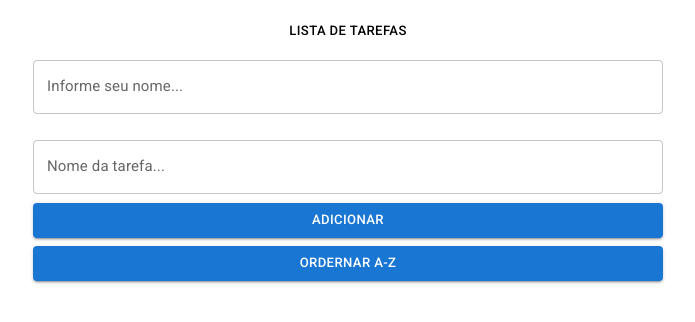
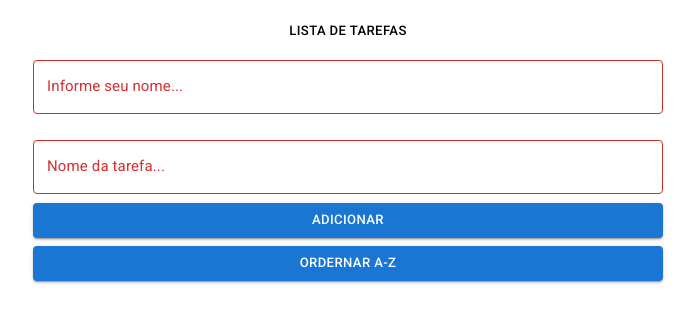
Before and after one commit to EuMarcel0/todo-list, a React (Vite) app: page / in a window 1280 px wide. Shown: the top 322 px of the page, without its empty margins (292-987 px from the left). Built offline with nearby package versions, Linux system fonts and the light colour scheme.

Commit message:
Insert validation in form

```diff
--- a/index.html
+++ b/index.html
@@ -1,5 +1,5 @@
 <!DOCTYPE html>
-<html lang="en">
+<html lang="Pt_Br">
   <head>
     <meta charset="UTF-8" />
     <link rel="icon" type="image/svg+xml" href="/src/favicon.svg" />
--- a/src/components/Form/Form.tsx
+++ b/src/components/Form/Form.tsx
@@ -3,7 +3,7 @@
 import { Box, TextField } from '@mui/material';
 import { PropsForm } from '../../types';
 
-export const FormInputs = ({value, label, changeFunction } : PropsForm) => {
+export const FormInputs = ({value, label, validation, changeFunction } : PropsForm) => {
 
     return (
         <Box sx={{
@@ -15,6 +15,7 @@ export const FormInputs = ({value, label, changeFunction } : PropsForm) => {
         }}
         >
             <TextField
+                error={validation? validation : !validation}
                 id="outlined-name"
                 value={value}
                 label={label}
--- a/src/components/List/list.tsx
+++ b/src/components/List/list.tsx
@@ -6,7 +6,7 @@
 import { useState, useEffect } from 'react';
 import { useTodoList, actions } from './reducerList';
 import { MdRemoveCircle } from 'react-icons/md';
-import { BodyContainer, Container,InputsArea,ListArea } from './style';
+import { BodyContainer, Container, InputsArea, ListArea } from './style';
 import { Button, Typography } from '@mui/material';
 import { FormInputs } from '../Form/Form';
 import { Box } from '@mui/system';
@@ -17,6 +17,7 @@ export const PersonList = () => {
     const [nameState, dispatch] = useTodoList();
     const [name, setName] = useState('');
     const [job, setJob] = useState('');
+    const [validation, setValidation] = useState(false);
 
     const handleInputListName = (event: React.ChangeEvent<HTMLInputElement>) => {
         setName(event.target.value);
@@ -35,8 +36,8 @@ export const PersonList = () => {
                     name: name,
                 }
             });
-        } else {
-            alert('Todos os campos são obrigatórios');
+        }else{
+            setValidation(true);
         }
         setName('');
         setJob('');
@@ -57,11 +58,13 @@ export const PersonList = () => {
             <Typography variant='button'>Lista de tarefas</Typography>
             <InputsArea>
                 <FormInputs
+                    validation={validation}
                     value={name}
                     label='Informe seu nome...'
                     changeFunction={handleInputListName}
                 />
                 <FormInputs
+                    validation={validation}
                     value={job}
                     label='Nome da tarefa...'
                     changeFunction={handleInputListJob}
@@ -71,7 +74,8 @@ export const PersonList = () => {
                     flexDirection: 'column',
                     width: '100%',
                     gap: '1ch',
-                    mb:'2ch'}}
+                    mb: '2ch'
+                }}
                 >
                     <Button
                         fullWidth={false}
--- a/src/types.ts
+++ b/src/types.ts
@@ -17,8 +17,9 @@ export type reducerAction = {
 
 //Types para o componente Form
 
-export type PropsForm ={
+export type PropsForm = {
     value: string;
     label: string;
+    validation: boolean;
     changeFunction: (event: React.ChangeEvent<HTMLInputElement>) => void;
 };
```
Lines whose indentation alone changed are shown as unchanged.
